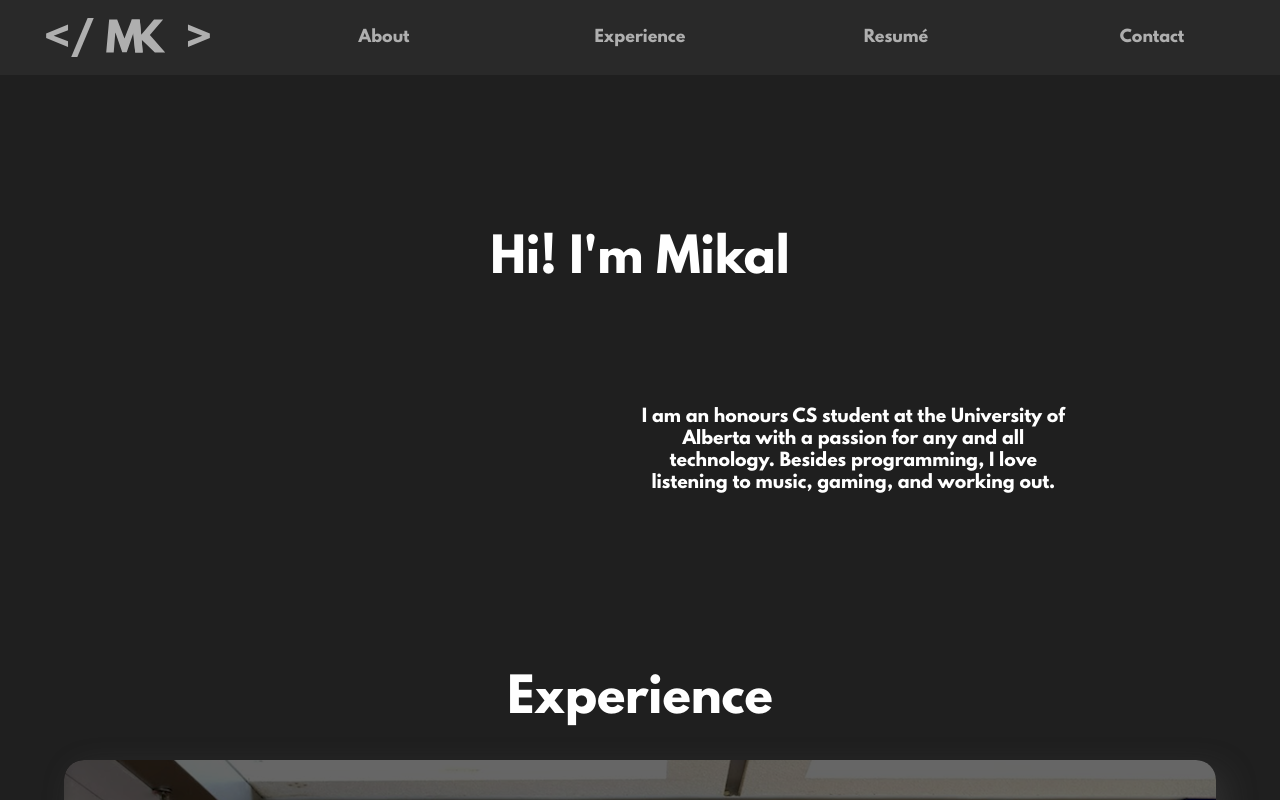
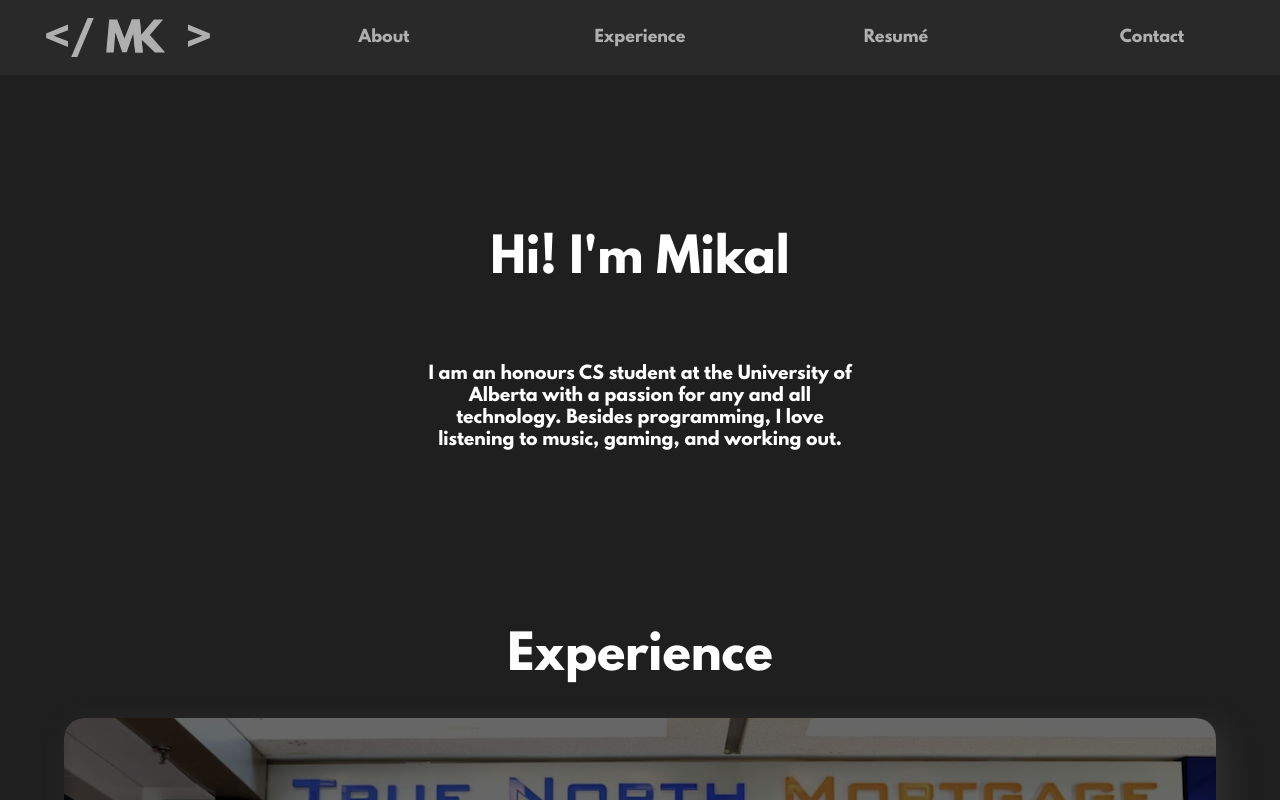
Before and after one commit to MrJacobEisner/MikalsPortfolio, a React (Create React App) app: page / in a window 1280 px wide. Built offline with nearby package versions, Linux system fonts and the light colour scheme; the HTML template or start-up script is replaced by a standard one.

Commit message:
subtle style changes

```diff
--- a/src/App.scss
+++ b/src/App.scss
@@ -119,12 +119,14 @@ h2 {
 
         .intro-p {
             grid-row: 2;
-            grid-column-start: 2;
-            grid-column-end: 4;
+            grid-column: 2;
+            // grid-column-start: 2;
+            // grid-column-end: 4;
             font-size: $small-font;
             width: 50%;
             margin-top: 10%;
-            margin-left: 25%;
+            width: 100%;
+            // margin-left: 25%;
         }
     }
 
--- a/src/variables.scss
+++ b/src/variables.scss
@@ -4,7 +4,7 @@ $greeting-fade-time: 5s;
 
 // font colours
 $font-grey: rgb(175, 175, 175);
-$font-dark-grey:  rgb(81, 81, 81);
+$font-dark-grey:  rgb(91, 91, 91);
 // font sizes
 $large-font: calc(11px + 2.8vw);
 $medium-font: calc(11px + 2.2vw);
```
